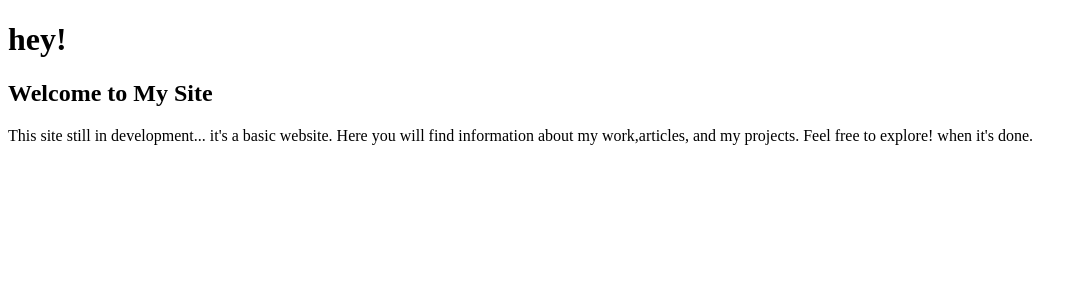
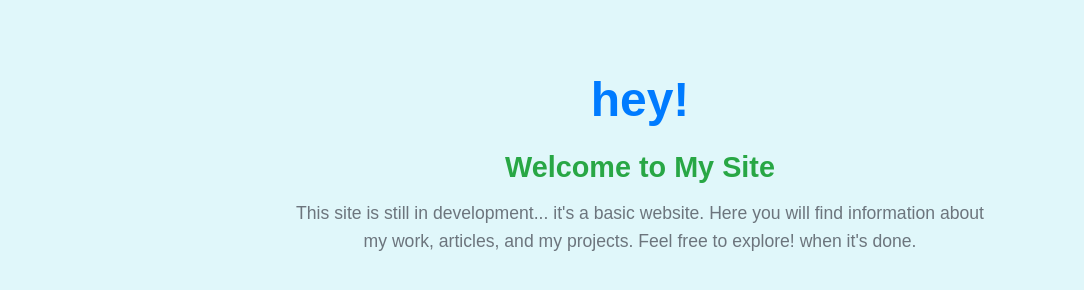
Before and after one commit to zyxwvuta/Kyub9, a plain HTML site: page index.html in a window 1280 px wide. Shown: the whole page, without its empty margins (0-1084 px from the left). Drawn offline with Linux system fonts and the light colour scheme.

Commit message:
Update index.html

```diff
--- a/index.html
+++ b/index.html
@@ -3,8 +3,40 @@
 <head>
     <meta charset="UTF-8">
     <meta name="viewport" content="width=device-width, initial-scale=1.0">
-    <title>still in development </title>
+    <title>Still in Development</title>
+    <style>
+        /* This is CSS directly embedded in the HTML file */
 
+        body {
+            font-family: Arial, sans-serif;
+            margin: 0;
+            padding: 40px; /* Added some padding around content */
+            background-color: #e0f7fa; /* A very light blue background for the page */
+            color: #333; /* Dark grey text for readability */
+            text-align: center; /* Center all text content */
+        }
+
+        h1 {
+            color: #007bff; /* A distinct blue for the main heading */
+            font-size: 3em; /* Larger font size */
+            margin-bottom: 20px;
+        }
+
+        h2 {
+            color: #28a745; /* A distinct green for the subheading */
+            font-size: 1.8em;
+            margin-bottom: 15px;
+        }
+
+        p {
+            color: #6c757d; /* A medium grey for paragraph text */
+            font-size: 1.1em;
+            line-height: 1.6;
+            max-width: 700px; /* Limit paragraph width for better readability */
+            margin: 0 auto; /* Center paragraph block */
+            padding: 0 20px; /* Padding for paragraph text */
+        }
+    </style>
 </head>
 <body>
 
@@ -13,8 +45,8 @@
     <h2>Welcome to My Site</h2>
 
     <p>
-        This site still in development... it's a basic website.
-        Here you will find information about my work,articles, and my projects.
+        This site is still in development... it's a basic website.
+        Here you will find information about my work, articles, and my projects.
         Feel free to explore! when it's done.
     </p>
 
```
